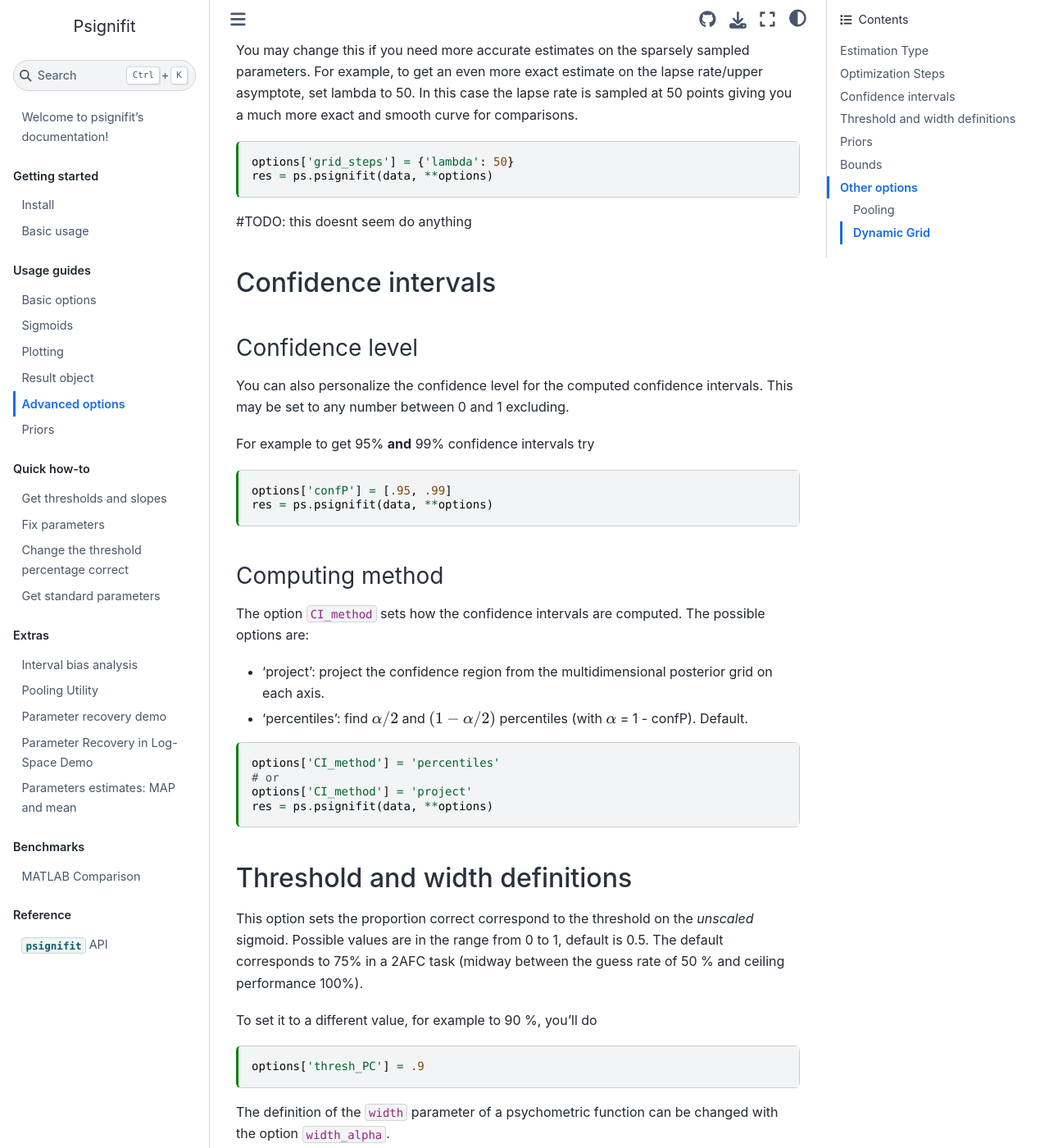
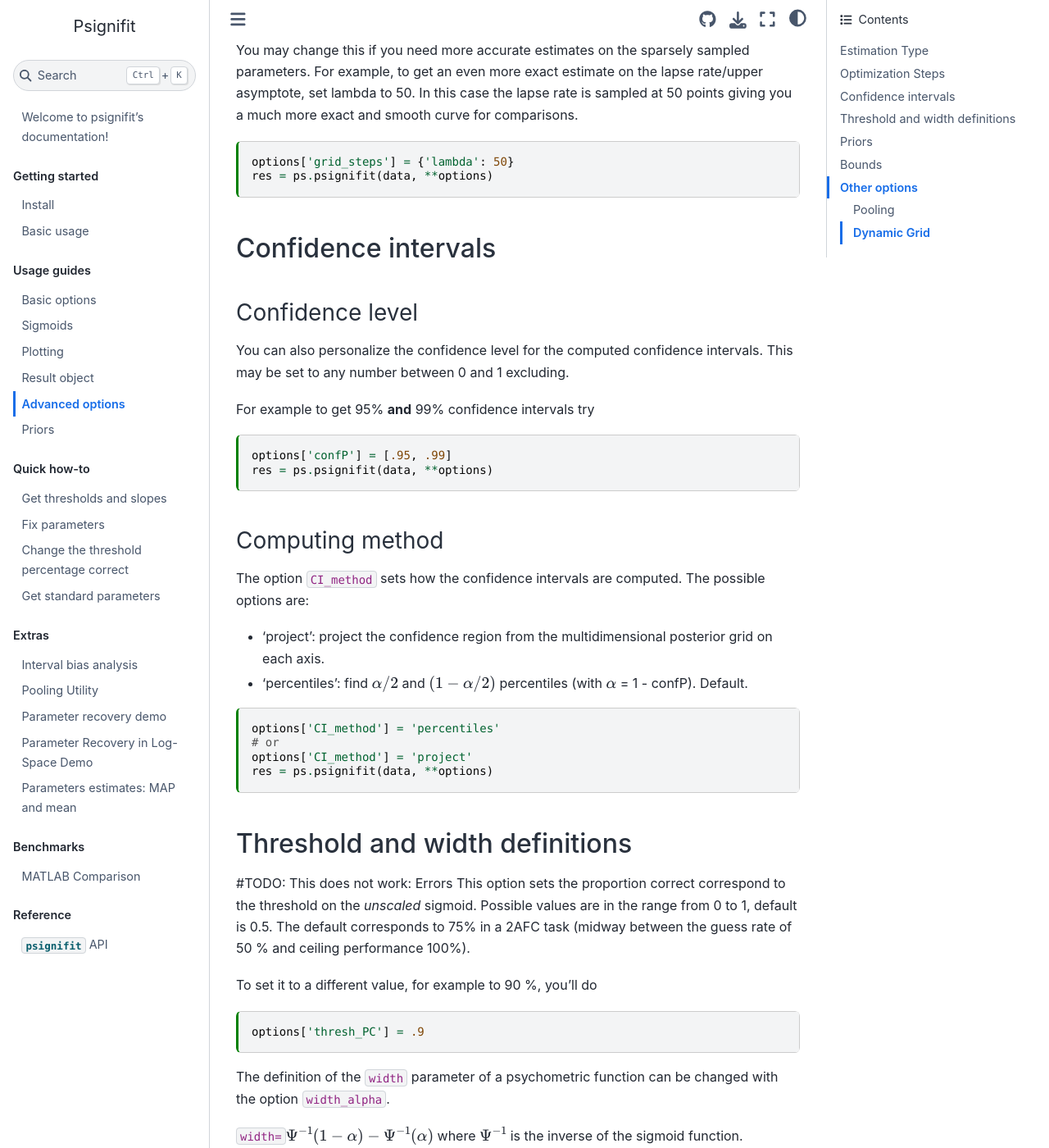
Before and after one commit to wichmann-lab/python-psignifit, a Jupyter Book: the page built from docs/examples/advanced-options.md, in a window 1280 px wide and 1400 px high, scrolled down 1305 px. Shown: the whole window at 82% size. Built offline with Jupyter Book 1.0.4 settings and Sphinx 7.4.7 and the Sphinx Book theme 1.1.4, drawn with Linux system fonts in a browser that asks for light colours; some of the changed text lies outside the part shown.

Commit message:
identifies just one section as not working

````diff
--- a/docs/examples/advanced-options.md
+++ b/docs/examples/advanced-options.md
@@ -71,7 +71,6 @@ In this case the lapse rate is sampled at 50 points giving you a much more exact
 options['grid_steps'] = {'lambda': 50}
 res = ps.psignifit(data, **options)
 ```
-#TODO: this doesnt seem do anything
 
 ## Confidence intervals
 
@@ -102,6 +101,7 @@ res = ps.psignifit(data, **options)
 ```
 
 ## Threshold and width definitions
+#TODO: This does not work: Errors
 This option sets the proportion correct correspond to the threshold on the *unscaled* sigmoid.
 Possible values are in the range from 0 to 1, default is 0.5. The default corresponds to 75\% in a 2AFC task (midway between the guess rate of 50 % and ceiling performance 100%).
 
````
Also changed, not shown: other parts of docs/examples/advanced-options.md (+0 -1 lines).
